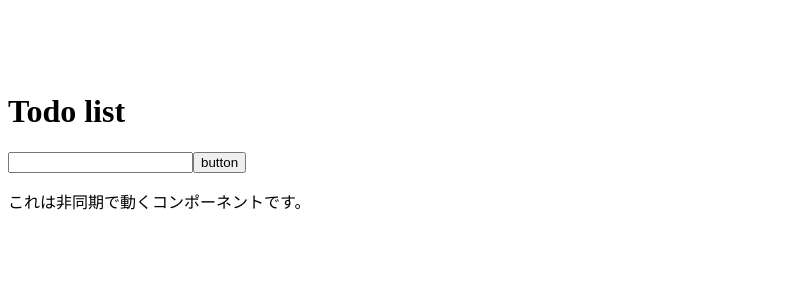
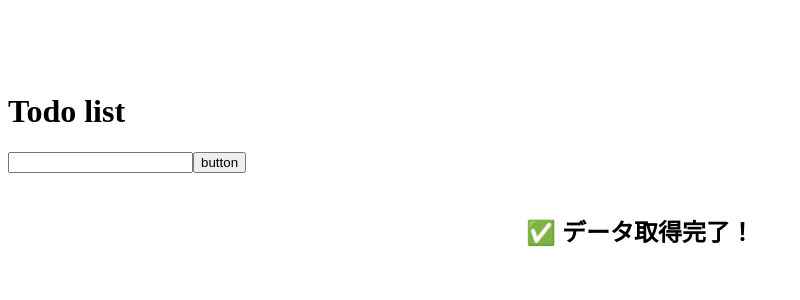
Before and after one commit to LEITULU/ts-js-react, a React (Vite) app: page / in a window 1280 px wide. Shown: the top 300 px of the page, without its empty margins (0-800 px from the left). Built offline with nearby package versions, Linux system fonts and the light colour scheme.

Commit message:
no message

```diff
--- a/src/Hidouki.tsx
+++ b/src/Hidouki.tsx
@@ -1,8 +1,25 @@
+import { useState, useEffect } from "react"
+
 function Hidouki() {
+    const [message, setMessage] = useState("読み込み中...");
+
+    useEffect(() => {
+        async function fetchData() {
+        console.log("データ取得開始...");
+
+        await new Promise<void>((resolve: () => void) => setTimeout(resolve, 2000));
+            console.log("データ取得完了！");
+            setMessage("✅ データ取得完了！");
+        }
+
+        fetchData();
+    }, []);
+
+
     return (
-        <>
-        <div>これは非同期で動くコンポーネントです。</div>
-        </>
+        <div style={{ textAlign: "center", marginTop: "40px" }}>
+            <h2>{message}</h2>
+        </div>
     )
 }
 
```
